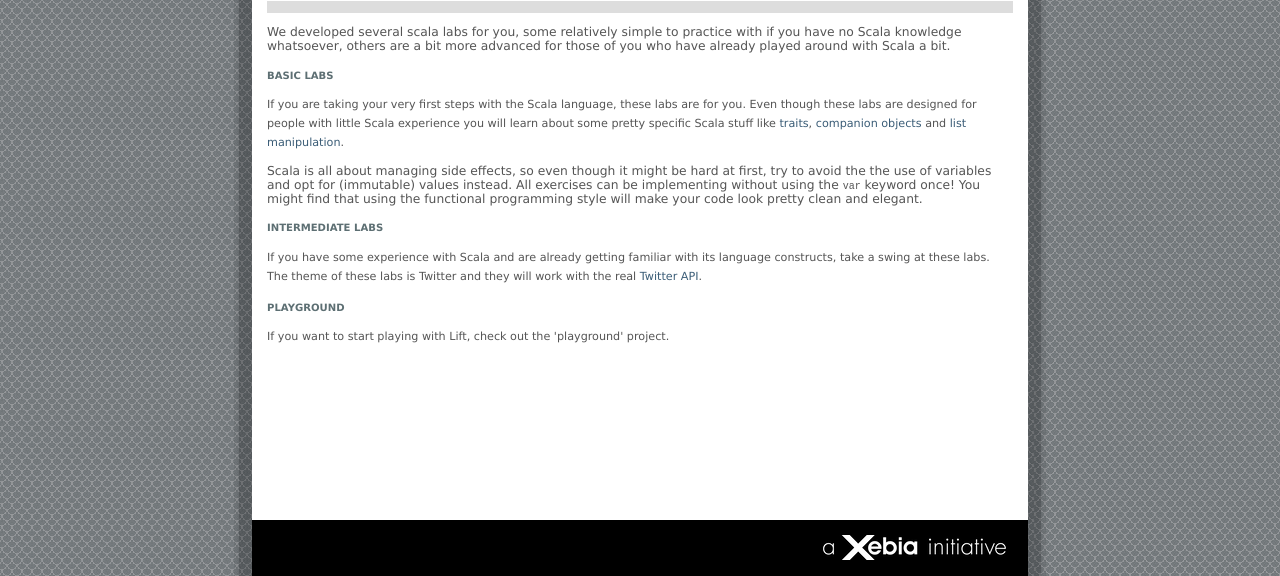
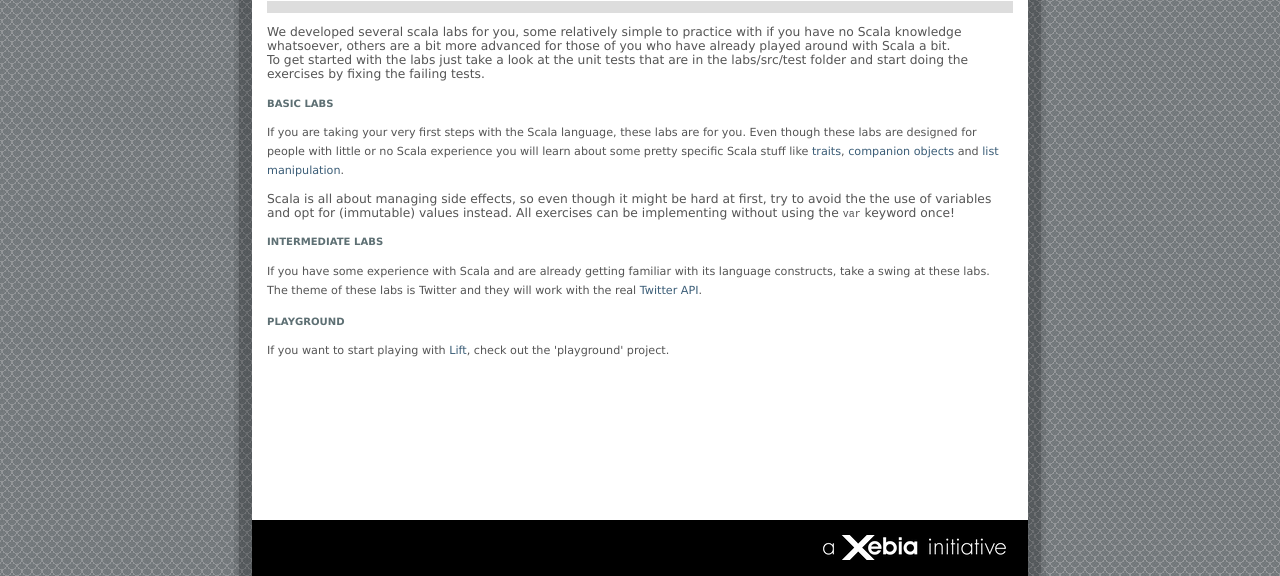
Before and after one commit to scala-labs/scala-labs.github.com, a Jekyll site: the page built from labs-overview.html, in a window 1280 px wide, cut to the strip 324-900 px from the top of the page. Built offline with Jekyll 4.4.1, drawn with Linux system fonts in a browser that asks for light colours.

Commit message:
Moved around some text and added the link to the scala labs on tour

```diff
--- a/getting-started.html
+++ b/getting-started.html
@@ -24,7 +24,8 @@ id: getting-started
 	directions for your platform.<br></li>
 	<li><h3>IDE Support</h3>
 	There are scala plugins available for <a href="http://www.scala-lang.org/node/94">Eclipse</a>, <a href="http://plugins.intellij.net/plugin/?id=1347">IntelliJ</a> and
-	<a href="http://wiki.netbeans.org/Scala">Netbeans</a>, but be warned: the maturity of these plugins is not exactly on par with the Java support that you might be accustomed to.<br>
+	<a href="http://wiki.netbeans.org/Scala">Netbeans</a>, but be warned: the maturity of these plugins is not exactly on par with the Java support that you might be accustomed to. At our live scala labs sessions
+	we use the IntelliJ plugin, because that one seems to be working the smoothest for now.<br>
 	Of course, you can always use your favourite text editor. Some of us even switched back to <a href="http://thegreylensmansview.blogspot.com/2009/03/stone-tools-and-scala-development-part.html">emacs</a>.</li>
 </ul>
 </p>
--- a/labs-overview.html
+++ b/labs-overview.html
@@ -8,12 +8,13 @@ id: labs-overview
 <h1>The Labs</h1>
 <p class="text-content">
 We developed several scala labs for you, some relatively simple to practice with if you have no Scala knowledge whatsoever, others are a bit more advanced
-for those of you who have already played around with Scala a bit.
+for those of you who have already played around with Scala a bit.<br>
+To get started with the labs just take a look at the unit tests that are in the labs/src/test folder and start doing the exercises by fixing the failing tests.
 </p>
 
 <p class="text-content">
 <h3>Basic Labs</h3>
-If you are taking your very first steps with the Scala language, these labs are for you. Even though these labs are designed for people with little Scala
+If you are taking your very first steps with the Scala language, these labs are for you. Even though these labs are designed for people with little or no Scala
 experience you will learn about some pretty specific Scala stuff like <a href="http://www.scala-lang.org/node/126">traits</a>,
 <a href="http://programming-scala.labs.oreilly.com/ch06.html#CompanionObjects">companion objects</a> and
 <a href="http://programming-scala.labs.oreilly.com/ch12.html#ACloserLookAtLists">list manipulation</a>.
@@ -21,19 +22,18 @@ experience you will learn about some pretty specific Scala stuff like <a href="h
 
 <p class="text-content">
 Scala is all about managing side effects, so even though it might be hard at first, try to avoid the the use of variables and opt for (immutable) values
-instead. All exercises can be implementing without using the <code>var</code> keyword once! You might find that using the functional programming style will
-make your code look pretty clean and elegant.<br>
+instead. All exercises can be implementing without using the <code>var</code> keyword once!
 </p>
 
 <p class="text-content">
 <h3>Intermediate Labs</h3>
 
 If you have some experience with Scala and are already getting familiar with its language constructs, take a swing at these labs. The theme of these labs is
-Twitter and they will work with the real <a href="http://apiwiki.twitter.com/">Twitter API</a>.<br>
+Twitter and they will work with the real <a href="http://apiwiki.twitter.com/">Twitter API</a>.
 </p>
 
 <p class="text-content">
 <h3>Playground</h3>
 
-If you want to start playing with Lift, check out the 'playground' project.
+If you want to start playing with <a href="http://liftweb.net/">Lift</a>, check out the 'playground' project.
 </p>
```
Also changed, not shown: about.html (+11 -7 lines), index.html (+2 -5 lines).
